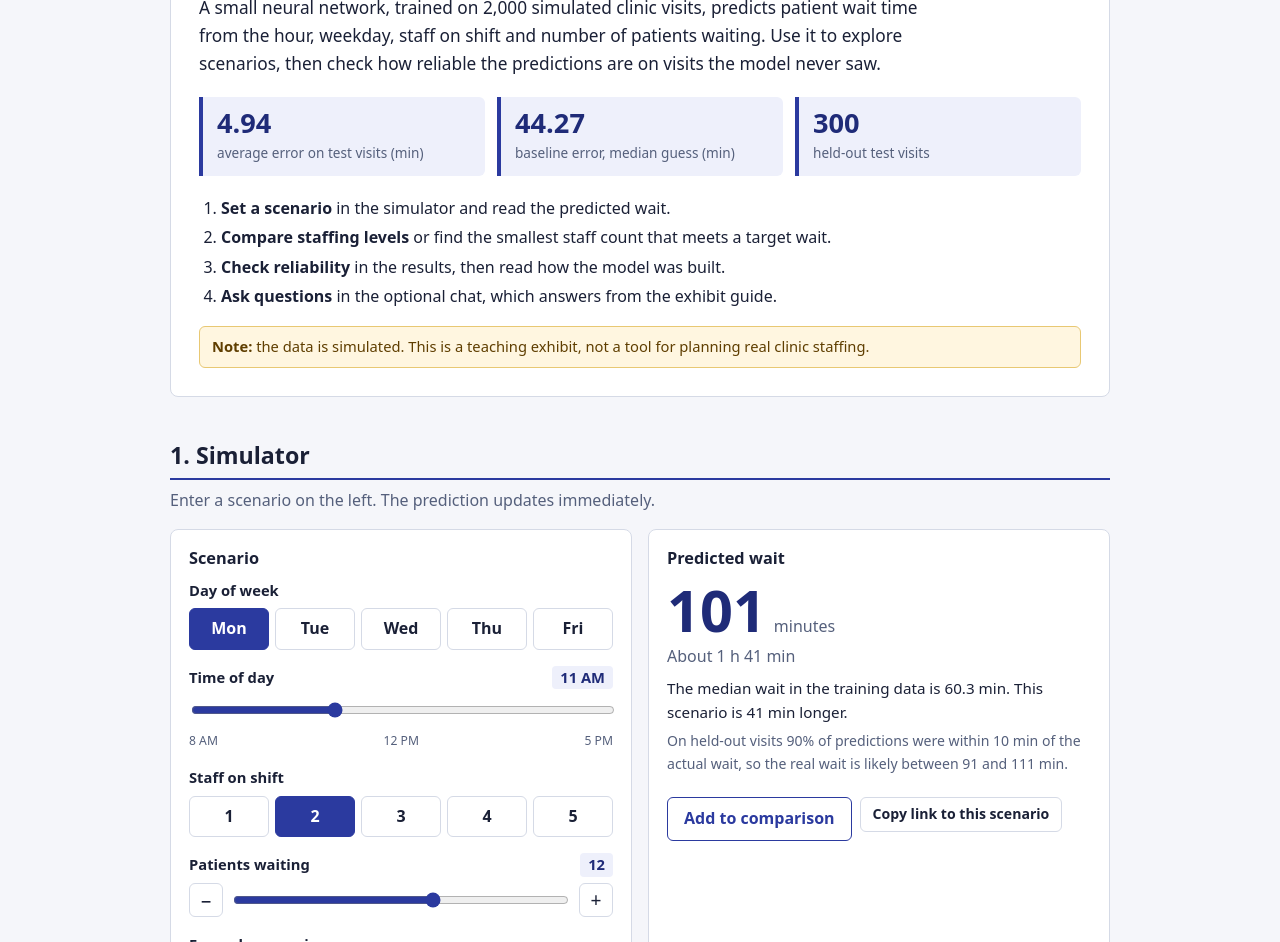
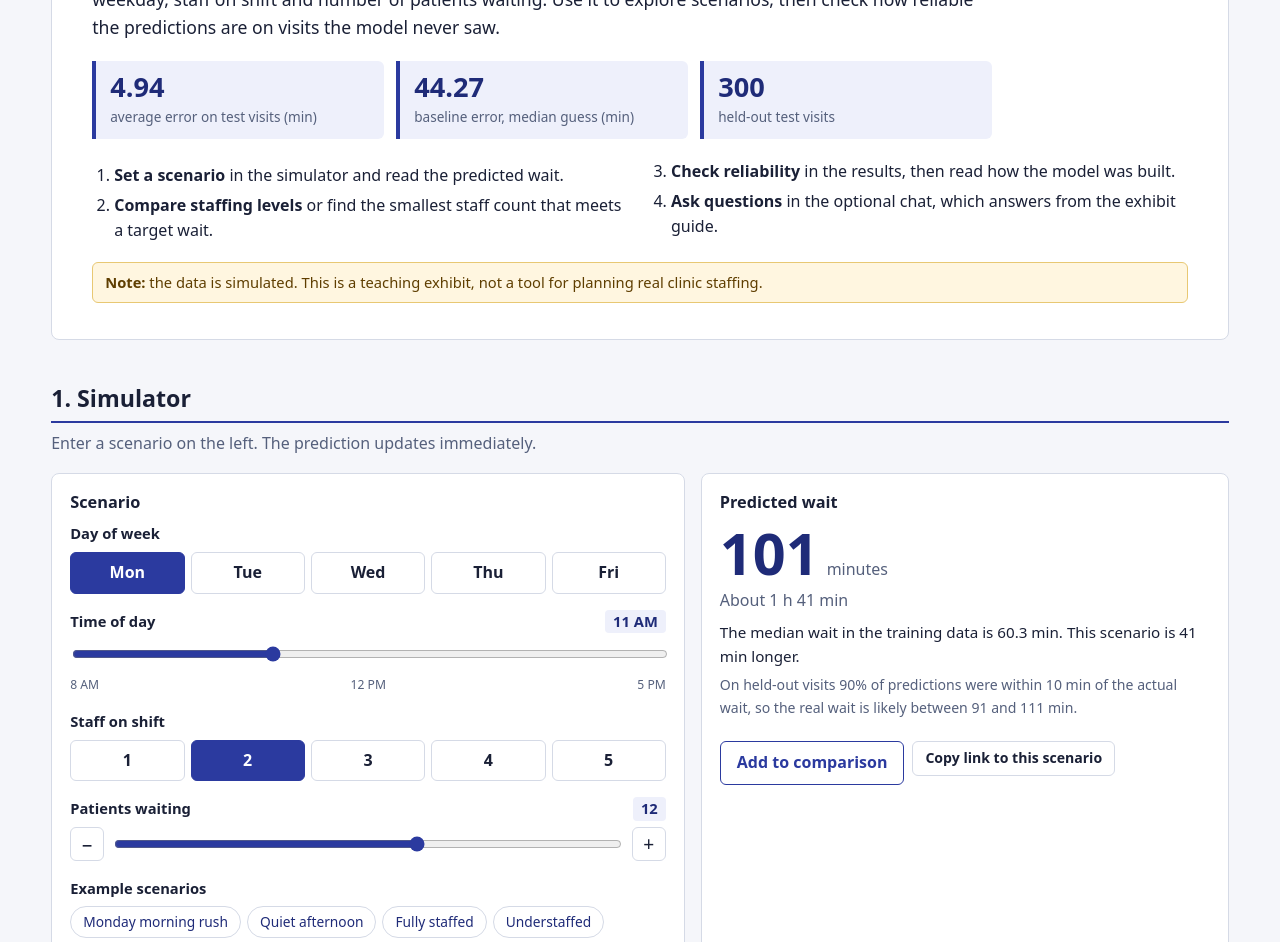
Before and after one commit to ryanmerlino21-debug/clinic-wait-exhibit, a plain HTML site: page site/index.html in a window 1280 px wide. Shown: the part 249-1191 px from the top of the page. Drawn offline with Linux system fonts and the light colour scheme.

Commit message:
Use full browser width
Co-Authored-By: Claude Sonnet 5.5 <noreply@anthropic.com>

```diff
--- a/site/style.css
+++ b/site/style.css
@@ -28,7 +28,7 @@
 *{box-sizing:border-box}
 html{scroll-behavior:smooth;scroll-padding-top:72px}
 body{margin:0;background:var(--bg);color:var(--ink);font:16px/1.6 system-ui,-apple-system,"Segoe UI",Roboto,sans-serif;}
-.wrap{max-width:980px;margin:0 auto;padding:0 20px}
+.wrap{width:100%;max-width:none;margin:0 auto;padding:0 clamp(16px,4vw,72px)}
 h1,h2,h3{line-height:1.25;margin:0;color:var(--ink)}
 h1{font-size:clamp(1.7rem,4vw,2.3rem);font-weight:700;letter-spacing:-.01em;margin-bottom:12px}
 h2{font-size:1.45rem;font-weight:700;padding-bottom:8px;border-bottom:2px solid var(--primary);margin-bottom:8px}
@@ -51,7 +51,7 @@ a:hover{color:var(--accent-text)}
 main section{margin-top:44px}
 .intro{margin-top:32px;background:var(--surface);border:1px solid var(--line);border-radius:var(--r);padding:28px}
 .eyebrow{margin:0 0 6px;color:var(--link);font-weight:700;font-size:.8rem;letter-spacing:.08em;text-transform:uppercase}
-.lead{font-size:1.08rem;color:var(--ink);margin:0 0 20px;max-width:760px}
+.lead{font-size:1.1rem;color:var(--ink);margin:0 0 20px;max-width:900px}
 .facts{display:grid;grid-template-columns:repeat(3,1fr);gap:12px;margin-bottom:20px}
 .facts div{border-left:4px solid var(--primary);background:var(--tint);padding:10px 14px;border-radius:0 6px 6px 0}
 .facts b{display:block;font-size:1.7rem;line-height:1.2;color:var(--accent-text)}
@@ -144,7 +144,7 @@ td button{font:inherit;font-size:.85rem;border:0;background:none;color:var(--lin
 .lg i{width:12px;height:12px;border-radius:50%;display:inline-block}
 .lg[aria-pressed=false]{color:var(--muted);text-decoration:line-through;background:var(--bg)}
 .lg[aria-pressed=false] i{opacity:.35}
-.scatterwrap{position:relative;max-width:620px;margin:0 auto}
+.scatterwrap{position:relative;max-width:min(100%,860px);margin:0 auto}
 svg{width:100%;height:auto;display:block}
 svg text{fill:var(--muted);font-size:10px;font-family:inherit}
 svg .pt{opacity:.85;cursor:pointer;stroke:var(--surface);stroke-width:.8}
@@ -224,3 +224,14 @@ footer a{color:#fff}
 .pill.no{background:var(--bad-bg);color:var(--bad-fg)}
 .pill.partly{background:var(--amber-bg);color:var(--note-text)}
 .skeleton{color:var(--muted)}
+
+/* Use the extra width on large screens */
+@media (min-width:1280px){
+  .sim{grid-template-columns:1.2fr 1fr}
+  .facts{max-width:900px}
+  .intro{padding:36px 40px}
+  .intro .steps{columns:2;column-gap:40px}
+  .intro .steps li{break-inside:avoid}
+  .heat,.sched{min-width:0}
+}
+@media (min-width:1700px){body{font-size:17px}}
```
Also changed, not shown: site/index.html (+1 -1 lines).
